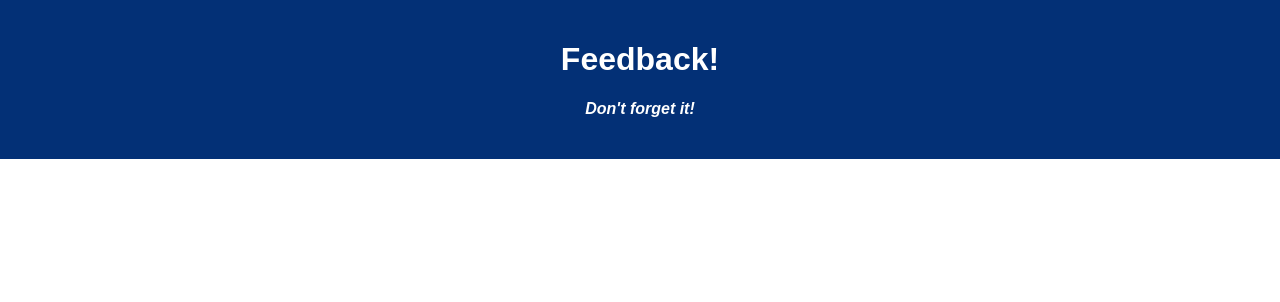
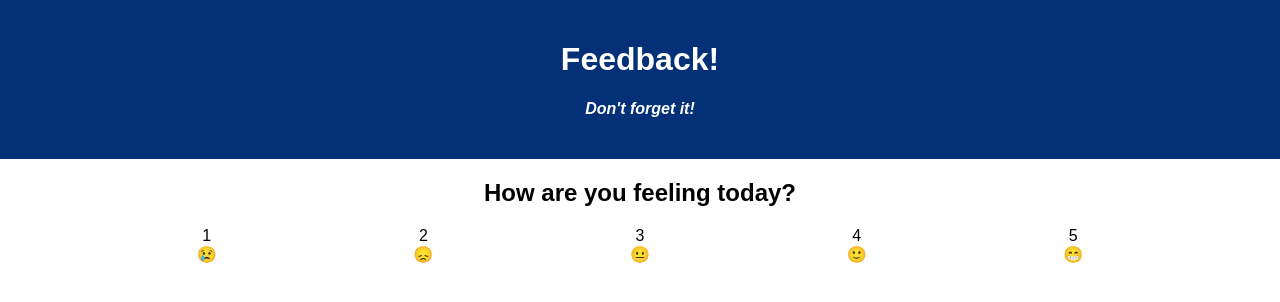
Before and after one commit to smithniamyfse/weekend-redux-feedback-loop, a React (Create React App) app: page /#/feeling in a window 1280 px wide. Shown: the top 302 px of the page. Built offline with nearby package versions, Linux system fonts and the light colour scheme.

Commit message:
FeelingForm: Added chart to be used when users rate own feelings

```diff
--- a/src/components/App/App.jsx
+++ b/src/components/App/App.jsx
@@ -1,29 +1,29 @@
-import React from 'react';
-import { useEffect } from 'react';
-import axios from 'axios';
-import { useDispatch } from 'react-redux';
+import React from "react";
+import { useEffect } from "react";
+import axios from "axios";
+import { useDispatch } from "react-redux";
 // Shorthand import, {} in import is called destructuring
-import { HashRouter as Router, Route, Link } from 'react-router-dom';
-import './App.css';
+import { HashRouter as Router, Route, Link } from "react-router-dom";
+import "./App.css";
 
 // importing Components
-import Header from '../Header/Header.jsx';
+import Header from "../Header/Header.jsx";
+import FeelingForm from "../FeelingForm/FeelingForm";
+// import UnderstandingForm from '../UnderstandingForm/UnderstandingForm';
+// import SupportForm from '../SupportForm/SupportForm';
 // import CommentsForm from '../CommentsForm/CommentsForm';
-// import FeelingForm from '../FeelingForm/FeelingForm';
 // import ReviewFormFeedback from '../ReviewFormFeedback/ReviewFormFeedback';
-// import SupportForm from '../SupportForm/SupportForm';
-// import UnderstandingForm from '../UnderstandingForm/UnderstandingForm';
 
 function App() {
-
   return (
     <Router>
-    <div className='App'>
-      <Header />
-      {/*
-      <Route path="/feeling">
-        <FeelingForm />
-      </Route>
+      <div className="App">
+        <Header />
+
+        <Route path="/feeling">
+          <FeelingForm />
+        </Route>
+        {/*
       <Route path="/understanding">
         <UnderstandingForm />
       </Route>
@@ -37,7 +37,7 @@ function App() {
         <ReviewFormFeedback />
       </Route>
        */}
-    </div>
+      </div>
     </Router>
   );
 }
--- a/src/components/CommentsForm/CommentsForm.jsx
+++ b/src/components/CommentsForm/CommentsForm.jsx
@@ -11,4 +11,8 @@ import "./CommentsForm.css";
 
 // http://localhost:3000/#/comments
 
+function CommentsForm() {
+
+}
+
 export default CommentsForm;
--- a/src/components/FeelingForm/FeelingForm.css
+++ b/src/components/FeelingForm/FeelingForm.css
@@ -0,0 +1,6 @@
+.feelings-scale-chart {
+    display: flex;
+    flex-direction: row;
+    flex-wrap: nowrap;
+    justify-content: space-evenly;
+}
--- a/src/components/FeelingForm/FeelingForm.jsx
+++ b/src/components/FeelingForm/FeelingForm.jsx
@@ -11,4 +11,43 @@ import "./FeelingForm.css";
 
 // http://localhost:3000/#/feeling
 
+function FeelingForm() {
+
+
+  return (
+  <section className="feeling-scale-container">
+  <h2>How are you feeling today?</h2>
+  <div className="feelings-scale-chart">
+    <div>
+      1
+      <br />
+      😢
+    </div>
+    <div>
+      2
+      <br />
+      😞
+    </div>
+    <div>
+      3
+      <br />
+      😐
+    </div>
+    <div>
+      4
+      <br />
+      🙂
+    </div>
+    <div>
+      5
+      <br />
+      😁
+    </div>
+  </div>
+
+  </section>
+
+  );
+}
+
 export default FeelingForm;
```
